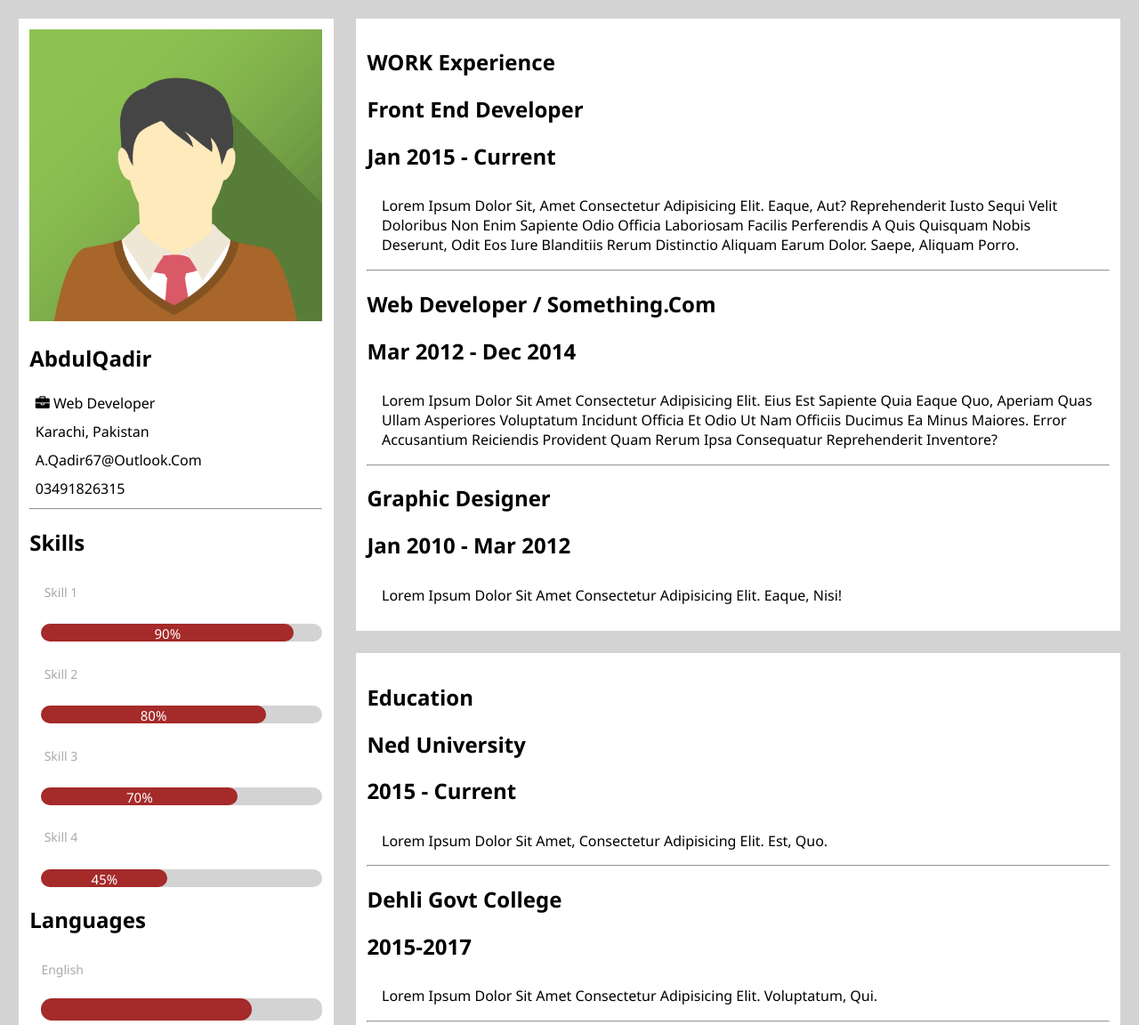
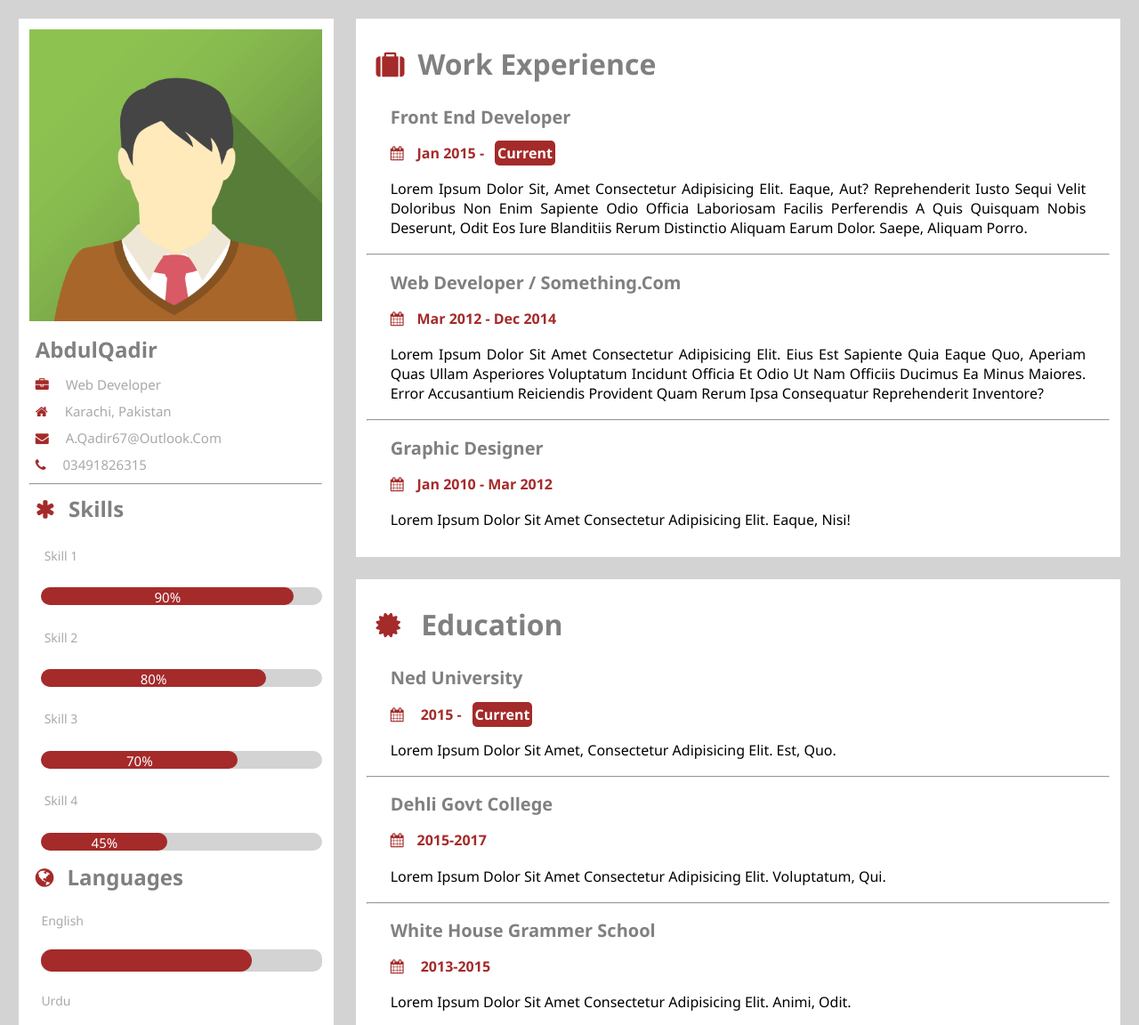
Before and after one commit to AQadir64/Css_templates, a plain HTML site: page Cv-template/index.html in a window 1280 px wide. Shown: the top 1152 px of the page at 89% size. Drawn offline with Linux system fonts and the light colour scheme.

Commit message:
footer styling and logos

```diff
--- a/Cv-template/index.html
+++ b/Cv-template/index.html
@@ -18,12 +18,13 @@
           <img src="./avatar2.png" alt="" />
           <h2>AbdulQadir</h2>
         </div>
-        <p><i class="fa fa-briefcase"></i> Web Developer</p>
-        <p><i></i> Karachi, pakistan</p>
-        <p><i></i> a.qadir67@outlook.com</p>
-        <p><i></i> 03491826315</p>
+        <p class="info" ><i class="fa fa-briefcase"></i> Web Developer</p>
+        <p class="info"><i class="fa fa-home"></i> Karachi, pakistan</p>
+        <p class="info"><i class="fa fa-envelope"></i> a.qadir67@outlook.com</p>
+        <p class="info"><i class="fa fa-phone"></i> 03491826315</p>
         <hr>
-        <h2 class="skills">Skills</h2>
+        <h2  class="skills">
+                <i class="fa fa-asterisk"></i>Skills</h2>
         <h3 class="skill">skill 1</h3>
         <div class="fullBar-skill">
           <div class="bar" style="width: 90%">
@@ -48,7 +49,8 @@
             <p class="percentage">45%</p>
           </div>
         </div>
-        <h2>languages</h2>
+        <h2>
+                <i class="fa fa-globe"></i>languages</h2>
         <li>
           <h3 class="language">english</h3>
 
@@ -67,10 +69,12 @@
       </aside>
     </div>
     <section>
-      <h1>WORK experience</h1>
-      <div>
+      <h1 class="works">
+            <i class="fa fa-suitcase"></i>Work experience</h1>
+      <div class="work">
         <h1>front end developer</h1>
-        <h2>jan 2015 - current</h2>
+        <h2>
+                <i class="fa fa-calendar"></i>jan 2015 - <span> current</span></h2>
         <p>
           Lorem ipsum dolor sit, amet consectetur adipisicing elit. Eaque, aut?
           Reprehenderit iusto sequi velit doloribus non enim sapiente odio
@@ -80,9 +84,10 @@
         </p>
       </div>
       <hr />
-      <div>
+      <div class="work">
         <h1>web developer / something.com</h1>
-        <h2>mar 2012 - dec 2014</h2>
+
+        <h2> <i class="fa fa-calendar"></i>mar 2012 - dec 2014</h2>
         <p>
           Lorem ipsum dolor sit amet consectetur adipisicing elit. Eius est
           sapiente quia eaque quo, aperiam quas ullam asperiores voluptatum
@@ -92,36 +97,42 @@
         </p>
       </div>
       <hr />
-      <div>
+      <div class="work">
         <h1>graphic designer</h1>
-        <h2>jan 2010 - mar 2012</h2>
+
+        <h2>
+                <i class="fa fa-calendar"></i>jan 2010 - mar 2012</h2>
         <p>
           Lorem ipsum dolor sit amet consectetur adipisicing elit. Eaque, nisi!
         </p>
       </div>
     </section>
     <section>
-      <h1>education</h1>
-      <div>
+
+      <h1 class="educations"> <i class="fa fa-certificate"></i> education</h1>
+      <div class="education">
         <h1>ned university</h1>
-        <h2>2015 - current</h2>
+
+        <h2> <i class="fa fa-calendar"></i> 2015 - <span> current</span></h2>
         <p>
           Lorem ipsum dolor sit amet, consectetur adipisicing elit. Est, quo.
         </p>
       </div>
       <hr />
-      <div>
+      <div class="education">
         <h1>dehli govt college</h1>
-        <h2>2015-2017</h2>
+
+        <h2> <i class="fa fa-calendar"></i>2015-2017</h2>
         <p>
           Lorem ipsum dolor sit amet consectetur adipisicing elit. Voluptatum,
           qui.
         </p>
       </div>
       <hr />
-      <div>
+      <div class="education">
         <h1>white house grammer school</h1>
-        <h2>2013-2015</h2>
+
+        <h2><i class="fa fa-calendar"></i> 2013-2015</h2>
         <p>
           Lorem ipsum dolor sit amet consectetur adipisicing elit. Animi, odit.
         </p>
@@ -129,11 +140,12 @@
     </section>
     <footer>
       <div class="footer">
-        <h2>find me on social media</h2>
-        <ul>
-          logosss
-        </ul>
-        <h3>powerd by xyz</h3>
+        <p>find me on social media</p>
+        <i class="fa fa-facebook"></i>
+        <i class="fa fa-instagram" ></i>
+        <i class="fa fa-snapchat"></i>
+        <i class="fa fa-twitter"></i>
+        <p>powered by AbdulQadir</p>
       </div>
     </footer>
   </body>
--- a/Cv-template/style.css
+++ b/Cv-template/style.css
@@ -5,6 +5,13 @@ section {
     background-color: white;
     color:black;
     padding: 1%
+}
+section h1,h2,h3,p{
+    margin: 2%;
+    text-align: justify
+}
+section p{
+    font-
 }
 aside{
     float: left;
@@ -26,11 +33,14 @@ body {
 
 footer{
     clear: both;
+    margin-top: 3%;
     text-align: center;
     background-color: brown;
-    margin: 1%;
     padding: 1%;
-
+    color: white
+}
+footer i {
+    padding: 5px;
 }
 ul li {
     list-style: none;
@@ -46,6 +56,12 @@ li {
     border-radius: 15px;
 }
 
+i {
+    color: brown;
+}
+h1 ,h2 ,h3 {
+    color: gray;
+}
 .bar-language {
     width: 100%;
     background-color: brown;
@@ -96,3 +112,69 @@ p {
     margin: 4%;
     padding: 10px 0px 10px 0px;
 }
+hr {
+    color: lightgray
+}
+
+.info {
+    color: darkgray;
+ font-size:15px;
+}
+i {
+    margin-right: 15px;
+}
+span{
+    background-color: brown;
+    color: white;
+    padding: 3px;
+    margin: 1%;
+    border-radius: 5px
+}
+
+.education{
+    padding: 0 5px 0 5px;
+    margin-right: 5px;
+    margin-left: 5px;
+}
+.educations {
+    font-size: 32px;
+    margin-bottom: 25px;
+    padding: 0 5px 0 5px;
+    margin-right: 5px;
+    margin-left: 5px;
+}
+.education p,h1,h2{
+    margin-top: 10px;
+    margin-bottom: 10px;
+}
+.education h1 {
+    font-size: 20px
+}
+.education h2 {
+    color: brown;
+    font-size: 16px
+}
+
+.work{
+    padding: 0 5px 0 5px;
+    margin-right: 5px;
+    margin-left: 5px;
+}
+.works {
+    font-size: 32px;
+    margin-bottom: 25px;
+    padding: 0 5px 0 5px;
+    margin-right: 5px;
+    margin-left: 5px;
+}
+.work p,h1,h2{
+    margin-top: 10px;
+    margin-bottom: 10px;
+}
+.work h1 {
+    font-size: 20px
+}
+.work h2 {
+    color: brown;
+    font-size: 16px
+}
```
